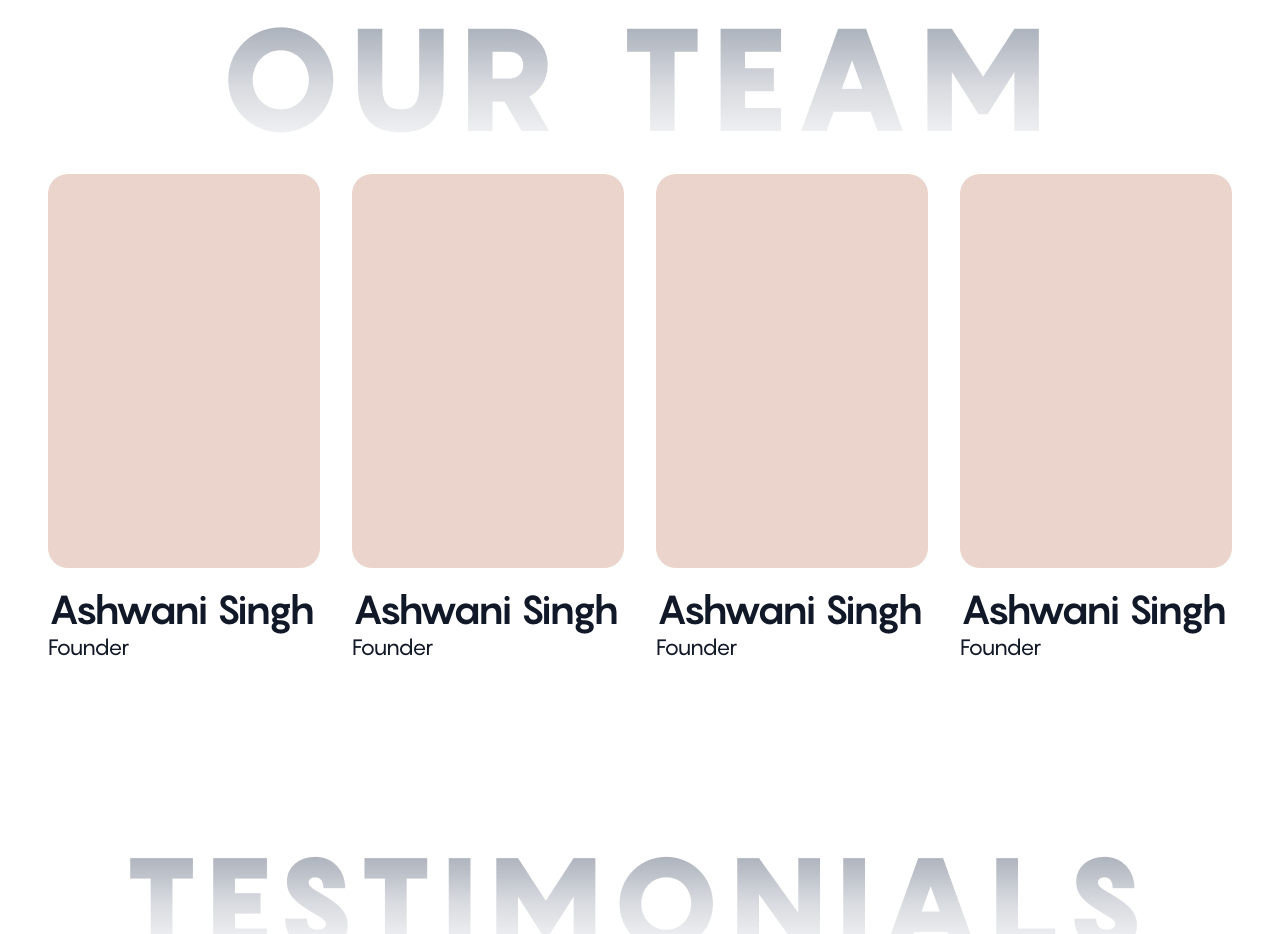
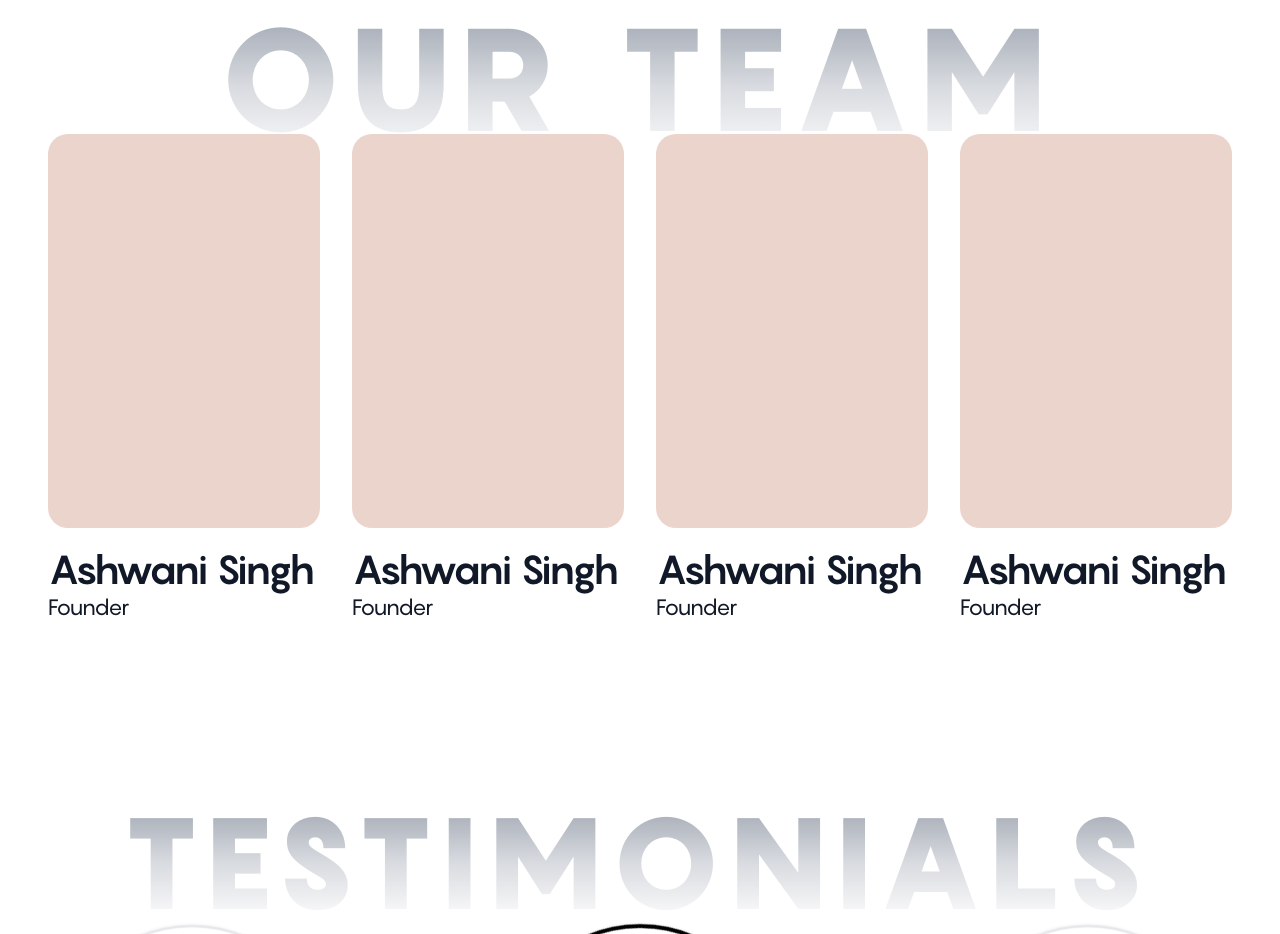
Before and after one commit to amanaanubhav/brndo.in, a React (Vite) app: page / in a window 1280 px wide. Shown: the part 3980-4914 px from the top of the page. Built offline with nearby package versions, Linux system fonts and the light colour scheme.

Commit message:
update our team section

```diff
--- a/src/components/Team.jsx
+++ b/src/components/Team.jsx
@@ -26,7 +26,7 @@ export default function Team() {
         </div>
 
         {/* Team Cards Grid */}
-        <div className="w-full relative z-10 grid grid-cols-1 sm:grid-cols-2 lg:grid-cols-4 gap-8 justify-items-center mt-8 md:mt-12">
+        <div className="w-full relative z-10 grid grid-cols-1 sm:grid-cols-2 lg:grid-cols-4 gap-8 justify-items-center mt-1 md:mt-2">
           {teamMembers.map((member, index) => (
             <motion.div
               key={index}
```
